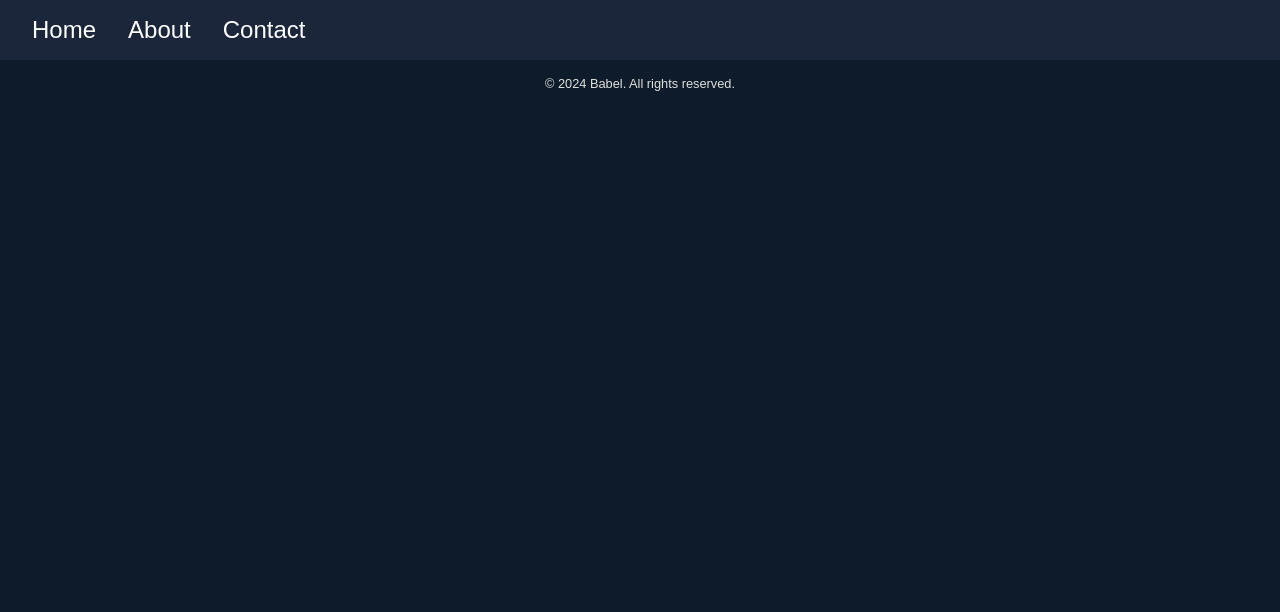
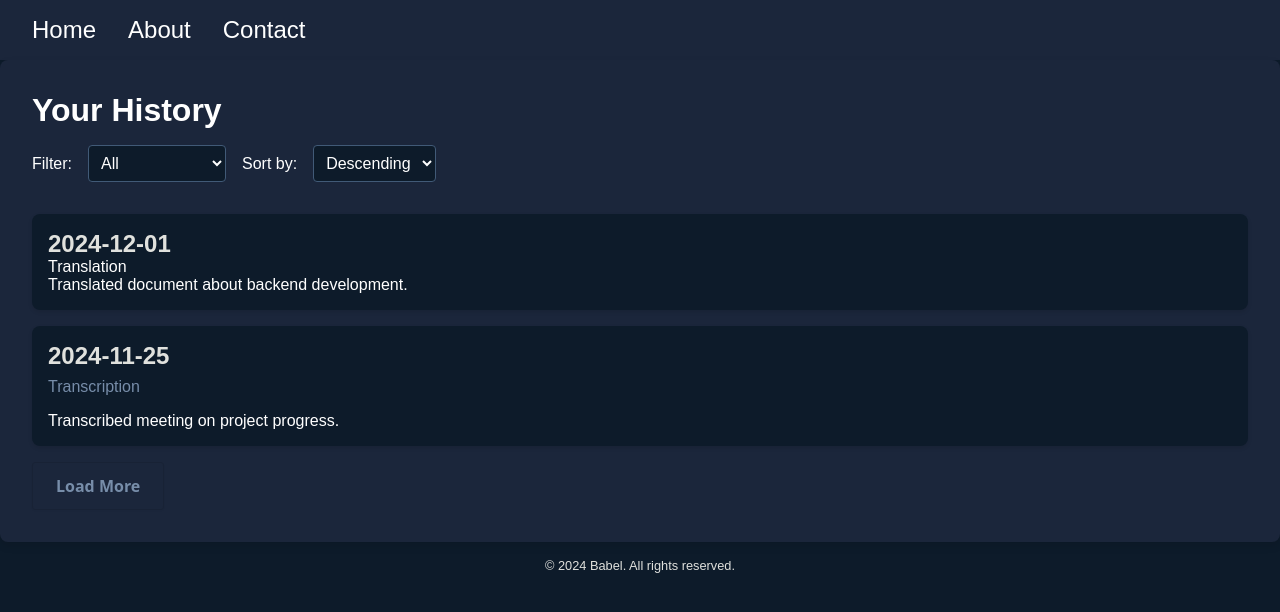
Before and after one commit to parthacharyaaaaa/Babel, a Flask app: page /history in a window 1280 px wide. Shown: the top 612 px of the page. Run offline with Flask 3, Linux system fonts and the light colour scheme; parts of the project's set-up code (start-up, migrations or seed data) failed here and were passed over; some web fonts are replaced.

Commit message:
Adds file for history page

```diff
--- a/babel/templates/history.html
+++ b/babel/templates/history.html
@@ -1,8 +1,49 @@
 {% extends 'base.html' %}
+
 {% block title %} Babel | History {% endblock %}
 
 {% block depends %}
+<link rel="stylesheet" type="text/css" href="{{url_for('static', filename='styles/history.css')}}">
 {% endblock %}
 
 {% block content %}
+<main>
+    <section class="history-section">
+        <h1>Your History</h1>
+
+        <!-- Filters Section -->
+        <div class="filters">
+            <label for="filter">Filter:</label>
+            <select id="filter" name="filter" class="selection">
+                <option value="0">All</option>
+                <option value="1">Translations</option>
+                <option value="2">Transcriptions</option>
+            </select>
+
+            <label for="sort">Sort by:</label>
+            <select id="sort" name="sort" class="selection">
+                <option value="0">Descending</option>
+                <option value="1">Ascending</option>
+            </select>
+        </div>
+
+        <!-- History List -->
+        <ul class="history-list">
+            <!-- Example item, loop through actual data in your backend -->
+            <li class="history-item">
+                <span class="history-date">2024-12-01</span>
+                <span class="history-id">Translation</span>
+                <span class="history-contents">Translated document about backend development.</span>
+            </li>
+            <li class="history-item">
+                <span class="history-date">2024-11-25</span>
+                <span class="history-type">Transcription</span>
+                <span class="history-description">Transcribed meeting on project progress.</span>
+            </li>
+            <!-- More items can be added dynamically -->
+        </ul>
+        <button class="submit-btn">Load More</button>
+    </section>
+</main>
+<script type="text/javascript" src="{{url_for('static', filename='scripts/history.js')}}"></script>
 {% endblock %}
```
